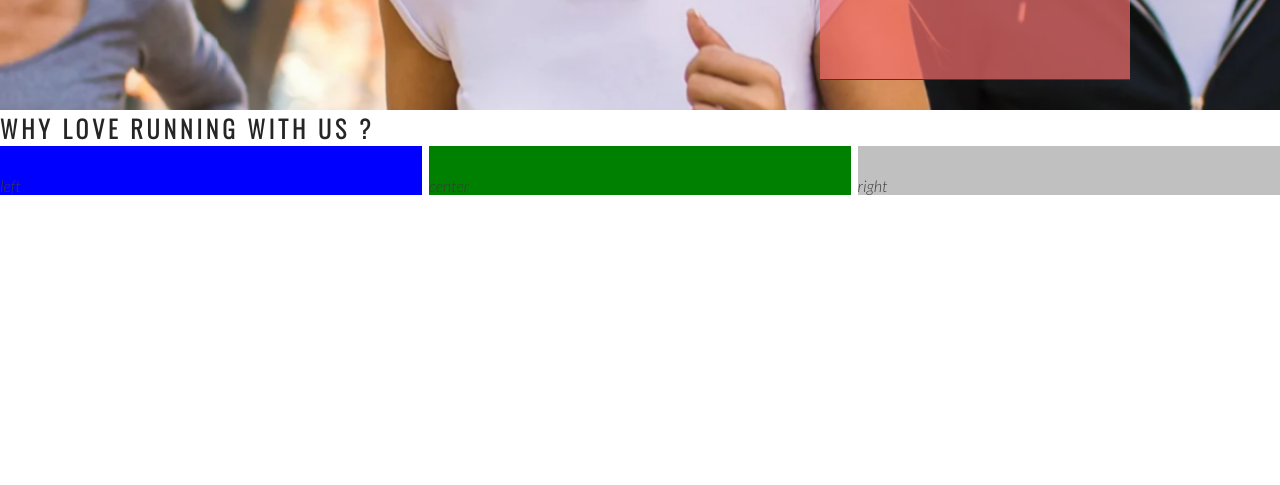
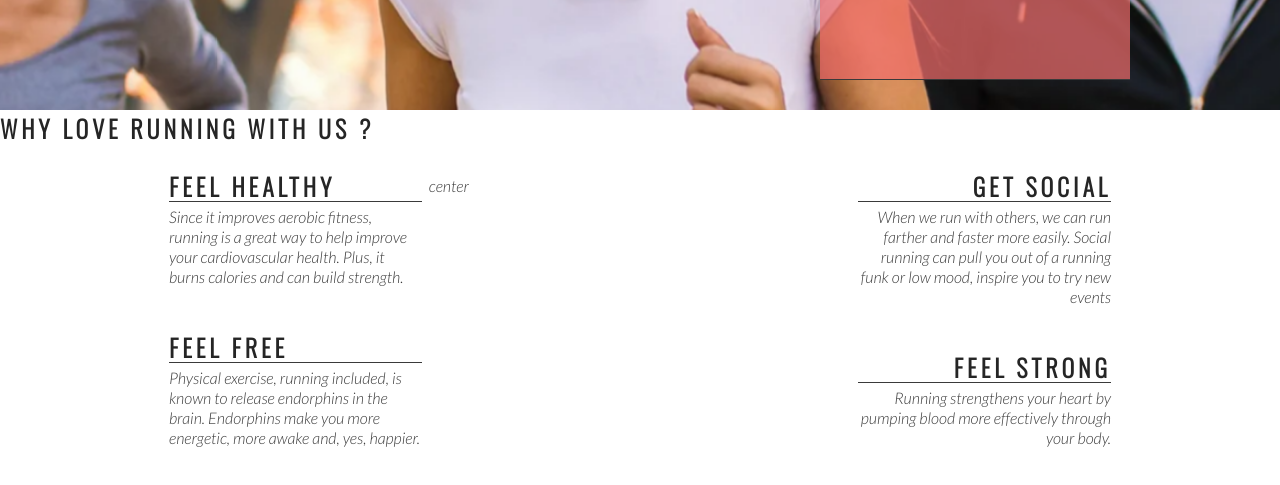
Before and after one commit to aodhank25/love-running, a plain HTML site: page index.html in a window 1280 px wide. Shown: the part 565-1050 px from the top of the page. Drawn offline with nearby package versions, Linux system fonts and the light colour scheme.

Commit message:
style running ethos div  elements and add text

```diff
--- a/assets/assets/css/style.css
+++ b/assets/assets/css/style.css
@@ -131,19 +131,51 @@ position: absolute;
     padding-top: 30px;
     width:33%;
     float: left;
-    background-color:blue;
+
 }
 
 #right-about{
     padding-top: 30px;
     width:33%;
     float: right;
-    background-color:silver;
+
 }
 
 #center-about{
     padding-top: 30px;
     width:33%;
     margin: 0 auto;
-    background-color: green;
+
 }
+
+hr {
+    border-top:1px solid #3a3a3a;
+    width:100%;
+    margin: 5px 0;
+}
+
+.left-about-heading{
+    width:60%;
+    float:right;
+    line-height: 20px;
+    clear: both;
+    margin-bottom: 50px;
+
+
+    }
+    .right-about-heading{
+        width:60%;
+        float:left;
+        line-height: 20px;
+        clear: both;
+        margin-bottom: 50px;
+
+        }
+
+.right-about-heading h2{
+    text-align: right;
+}
+.right-about-heading p{
+
+    text-align: right;
+}
--- a/index.html
+++ b/index.html
@@ -49,8 +49,31 @@
 
     <section id="club-ethos">
         <h1>Why Love Running With Us ?</h1>
-        <div id="left-about">left</div>
-        <div id="right-about">right</div>
+        <div id="left-about">
+            <div class="left-about-heading">
+                <h2>Feel Healthy</h2>
+                <hr>
+                <p>Since it improves aerobic fitness, running is a great way to help improve your cardiovascular health. Plus, it burns calories and can build strength.</p>
+            </div>
+            <div class="left-about-heading">
+                <h2>Feel Free</h2>
+                <hr>
+                <p>Physical exercise, running included, is known to release endorphins in the brain. Endorphins make you more energetic, more awake and, yes, happier.</p>
+            </div>
+        </div>
+        <div id="right-about">
+            <div class="right-about-heading">
+                <h2>Get Social</h2>
+                <hr>
+                <p>When we run with others, we can run farther and faster more easily. Social running can pull you out of a running funk or low mood, inspire you to try new events</p>
+            </div>
+            <div class="right-about-heading">
+                <h2>Feel Strong</h2>
+                <hr>
+                <p>Running strengthens your heart by pumping blood more effectively through your body.</p>
+            </div>
+
+        </div>
         <div id="center-about">center</div>
     </section>
 
```
